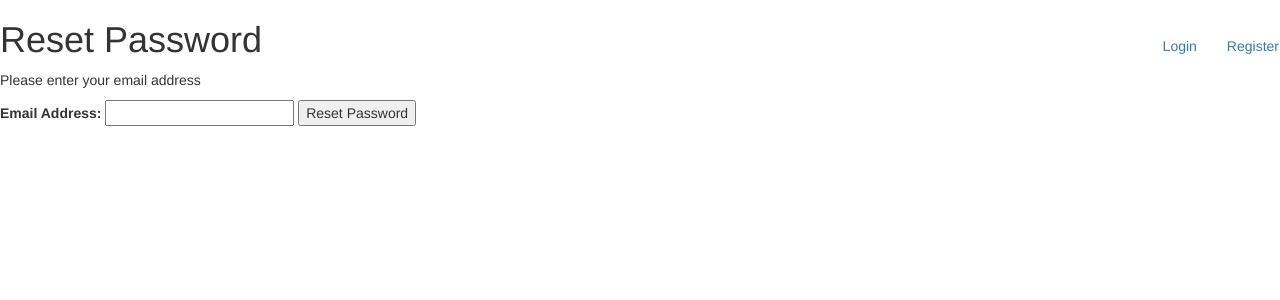
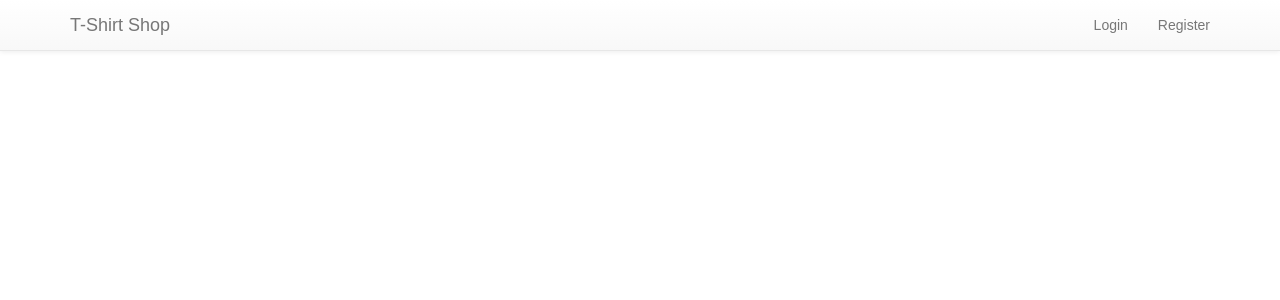
Before and after one commit to pranitastudent/Milestone-5-project, a Django app: a page that uses templates/base.html in a window 1280 px wide. Shown: the top 300 px of the page. Run offline with Django 3.2, Linux system fonts and the light colour scheme; some libraries are stand-ins or nearby versions.

Commit message:
Added basic styling to templates

```diff
--- a/accounts/templates/feedback.html
+++ b/accounts/templates/feedback.html
@@ -6,9 +6,9 @@
 
 {% block content %}
 
-{{ feedback.username }}
+<h1>{{ feedback.username }}</h1>
 
-<h1> So what do you think of our Products?</h1>
+<h2> So what do you think of our Products?</h2>
 
 Form needs to go here!
 
--- a/accounts/templates/login.html
+++ b/accounts/templates/login.html
@@ -2,7 +2,8 @@
 
 {% block page_title %} Login {% endblock %}
 
-{% block page_heading %} User Login {% endblock %}
+<main class="container">
+{% block heading %}<h1>Login Page</h1>{% endblock %}
 
 {% block content %}
 <form method = "POST">
@@ -11,4 +12,6 @@
         <button type ="submit">Login</button>
     </form>
 <p><a href = "{% url 'password_reset' %}">Reset Password</a></p>
+
 {% endblock %}
+</main>
--- a/accounts/templates/registration.html
+++ b/accounts/templates/registration.html
@@ -1,7 +1,11 @@
-{% extends 'base.html' %} {% block page_title %}Registration Page{% endblock %} {% block page_heading %}User Registration{% endblock %} {% block content %}
+{% extends 'base.html' %} {% block page_title %}Registration Page{% endblock %}
+
+<main class= "container">
+{% block page_heading %}<h1>User Registration</h1>{% endblock %} {% block content %}
 <p>If you already have an account, you can <a href="{% url 'login' %}">Sign in </a></p>
 <form method="POST">
     {% csrf_token %} {{ registration_form.as_p }}
     <button type="submit">Register</button>
 </form>
 {% endblock %}
+</main>
--- a/ecommerce/settings.py
+++ b/ecommerce/settings.py
@@ -145,3 +145,6 @@ AUTHENTICATION_BACKENDS = [
     'django.contrib.auth.backends.ModelBackend',
     'accounts.backends.EmailAuth'
 ]
+
+EMAIL_BACKEND = "django.core.mail.backends.filebased.EmailBackend"
+EMAIL_FILE_PATH = os.path.join(BASE_DIR, "sent_emails")
--- a/static/css/styles.css
+++ b/static/css/styles.css
@@ -1,3 +1,24 @@
 form {
     width: 50%;
 }
+
+body {
+    font-family: Arial;
+    padding-top: 70px;
+}
+
+footer {
+    margin-top: 40px;
+    padding-top: 20px;
+    padding-bottom: 20px;
+    border-top: 1px solid #ededed;
+    color: #A9A9A9;
+}
+
+.icon-bar {
+    background-color: #fff;
+}
+
+.accountform {
+    padding-top: 20px;
+}
--- a/templates/base.html
+++ b/templates/base.html
@@ -19,8 +19,19 @@
 </head>
 
 <body>
-    <nav class="navbar navbar-right">
-        <ul class="nav navbar-nav">
+    <nav class="navbar navbar-masthead navbar-default navbar-fixed-top">
+        <div class="container">
+            <div class="navbar-header">
+                <button type="button" class="navbar-toggle collapsed" data-toggle="collapse" data-target="#navbar" aria-expanded="false" aria-controls="navbar">
+                    <span class="sr-only">Toggle navigation</span>
+                    <span class="icon-bar"></span>
+                    <span class="icon-bar"></span>
+                    <span class="icon-bar"></span>
+                </button>
+                <a class="navbar-brand" href="/">T-Shirt Shop</a>
+            </div>
+        <div id="navbar" class="navbar-collapse collapse">
+        <ul class="nav navbar-nav navbar-right">
             {% if user.is_authenticated %}
             <li><a href="{% url 'feedback' %}">Feedback</a></li>
             <li><a href="{% url 'logout' %}">Logout</a></li>
@@ -28,15 +39,14 @@
             <li><a href="{% url 'login' %}">Login</a></li>
             <li><a href="{% url 'register' %}">Register</a></li>
             {% endif %}
-        </ul>
+              </ul>
+           </div>
+        </div>
     </nav>
-    <h1>{% block page_heading %}{% endblock %}</h1>
-
-    {% if messages %}
-    <div>
-        {% for message in messages %} {{ message }} {% endfor %}
+ {% if messages %}
+ <div class="alert alert-success">
+        <div class="messages">
+            {% for message in messages %} {{ message }} {% endfor %}
+        </div>
     </div>
-    {% endif %} {% block content %}{% endblock %}
-</body>
-
-</html>
+    {% endif %}
--- a/templates/registration/password_reset_confirm.html
+++ b/templates/registration/password_reset_confirm.html
@@ -1,5 +1,6 @@
 {% extends "base.html" %}
-{% block title %}Setting New password{% endblock %}
+<main class= "container">
+{% block title %}<h1>Setting New password</h1>{% endblock %}
 
 {% block content %}
     {% if validlink %}
@@ -33,3 +34,4 @@
         Please request a new password reset.</p>
     {% endif %}
 {% endblock %}
+</main>
--- a/templates/registration/password_reset_done.html
+++ b/templates/registration/password_reset_done.html
@@ -1,8 +1,10 @@
 {% extends "base.html" %}
 
-{% block title %}Password reset successful{% endblock %}
+<main class = "container">
+<h1>{% block title %}Password reset successful{% endblock %}</h1>
 
 {% block content %}
 <p>We've e-mailed you instructions for setting your password to the e-mail address you submitted.</p>
 <p>You should be receiving it shortly.</p>
 {% endblock %}
+</main>
--- a/templates/registration/password_reset_form.html
+++ b/templates/registration/password_reset_form.html
@@ -1,14 +1,24 @@
-{% extends 'base.html' %} {% block page_title %} Password Reset {% endblock %} {% block page_heading %} Reset Password {% endblock %} {% block content %}
+{% extends 'base.html' %}
+
+<main class = "container">
+
+{% block heading %}<h1> Password Reset </h1> {% endblock %}
+
+{% block content %}
 
 <form method="POST">
     <p>Please enter your email address</p>
-    {% csrf_token %} {{ form.email.errors }}
+    {% csrf_token %}
+
+    {{ form.email.errors }}
 
     <p>
-        <label for="id_email">Email Address:</label> {{ form.email }}
-        <button type="submit"> Reset Password</button>
+        <label for="id_email">Email Address:</label>
+        {{ form.email }}
+
+        <button>Reset Password</button>
     </p>
-
 </form>
 
 {% endblock %}
+</main>
```
Also changed, not shown: templates/registration/password_reset_complete.html (+5 -2 lines).
